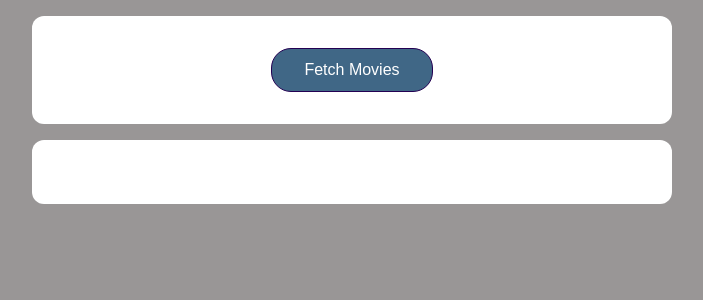
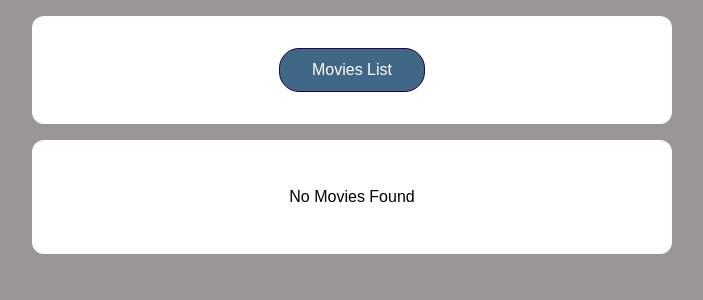
Before and after one commit to Milan-960/Movie-App, a React (Create React App) app: page / in a window 1280 px wide. Shown: the top 300 px of the page, without its empty margins (288-991 px from the left). Built offline with nearby package versions, Linux system fonts and the light colour scheme.

Commit message:
Loading added

```diff
--- a/src/App.js
+++ b/src/App.js
@@ -5,13 +5,13 @@ import "./App.css";
 
 function App() {
   const [movies, setMovies] = useState([]);
+  const [isLoading, setIsLoading] = useState(false);
 
-  function fetchMoviesHandler() {
-    fetch("https://swapi.dev/api/films/")
-      .then((response) => {
-        return response.json();
-      })
-      .then((data) => {
+  async function fetchMoviesHandler() {
+    setIsLoading(true);
+    const response = await fetch("https://swapi.dev/api/films/");
+    const data = await response.json();
+
     const transformedMovies = data.results.map((movieData) => {
       return {
         id: movieData.epispde_id,
@@ -19,20 +19,21 @@ function App() {
         openingText: movieData.opening_crawl,
         releaseDate: movieData.release_date,
         director: movieData.director,
-            planets: movieData.planets,
       };
     });
     setMovies(transformedMovies);
-      });
+    setIsLoading(false);
   }
 
   return (
     <React.Fragment>
       <section>
-        <button onClick={fetchMoviesHandler}>Fetch Movies</button>
+        <button onClick={fetchMoviesHandler}> Movies List</button>
       </section>
       <section>
-        <MoviesList movies={movies} />
+        {!isLoading && movies.length > 0 && <MoviesList movies={movies} />}
+        {!isLoading && movies.length === 0 && <p>No Movies Found</p>}
+        {isLoading && <p>Lodading....</p>}
       </section>
     </React.Fragment>
   );
--- a/src/components/Movie.js
+++ b/src/components/Movie.js
@@ -11,7 +11,6 @@ const Movie = (props) => {
       </p>
       <h3>{props.releaseDate}</h3>
       <p>{props.openingText}</p>
-      <p>{props.planets}</p>
     </li>
   );
 };
```
Lines whose indentation alone changed are shown as unchanged.
